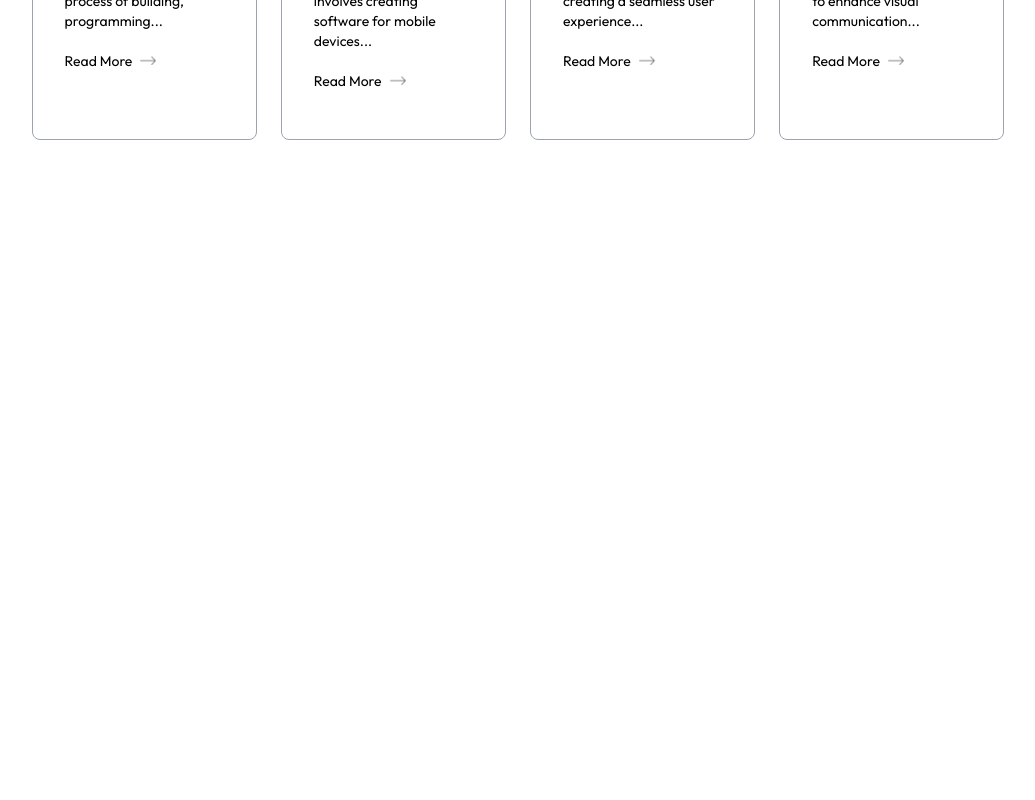
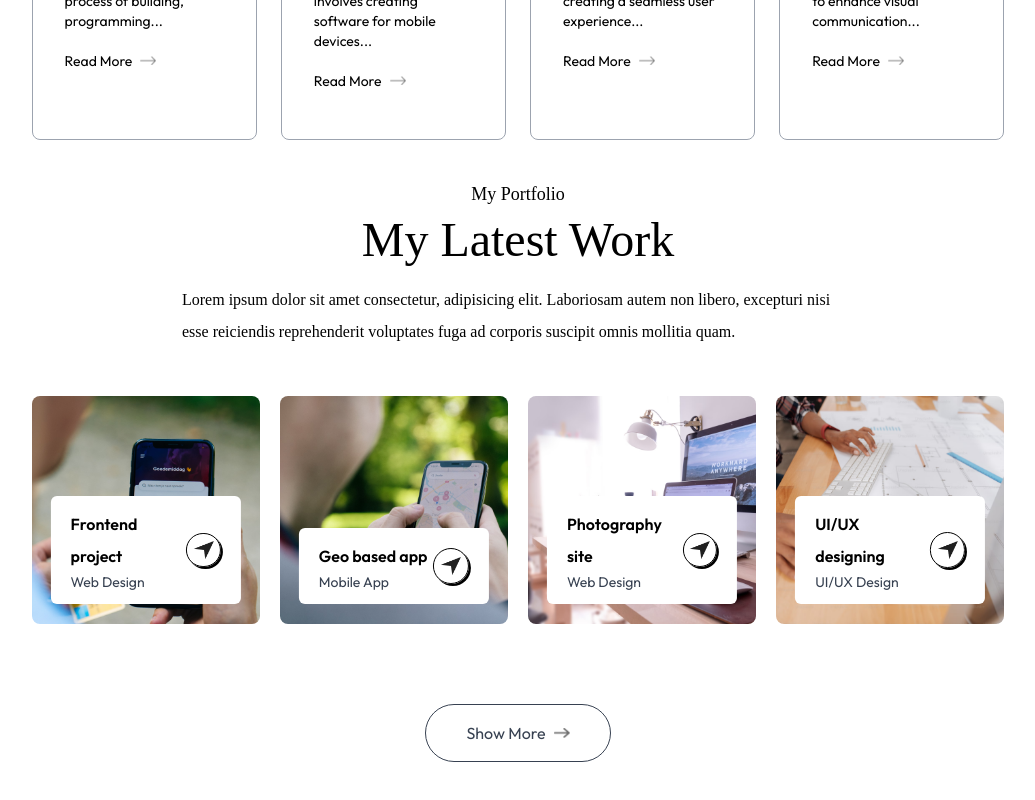
Before and after one commit to avirajkale50/my-portfolio, a Next.js app: page / in a window 1280 px wide. Shown: the part 1923-2723 px from the top of the page, without its empty margins (122-1157 px from the left). Before the commit the page ends 2103 px from the top, so only its background shows below. Built offline with nearby package versions, Linux system fonts and the light colour scheme; a web font is replaced by a local one.

Commit message:
work section added

```diff
--- /dev/null
+++ b/app/components/Work.jsx
@@ -0,0 +1,46 @@
+import { assets, workData } from "@/assets/assets";
+import Image from "next/image";
+import React from "react";
+
+const Work = () => {
+  return (
+    <div id="work" className="w-full px-[12%] py-10' scroll-mt-20">
+      <h4 className="text-center mb-2 text-lg font-Ovo">My Portfolio</h4>
+      <h2 className="text-center text-5xl font-Ovo">My Latest Work</h2>
+      <p className="textcenter max-w-2xl mx-auto mt-5 mb-12 font-Ovo">
+        Lorem ipsum dolor sit amet consectetur, adipisicing elit. Laboriosam
+        autem non libero, excepturi nisi esse reiciendis reprehenderit
+        voluptates fuga ad corporis suscipit omnis mollitia quam.
+      </p>
+
+      <div className="grid grid-cols-auto my-10 gap-5 ">
+        {workData.map((project, index) => (
+          <div
+            key={index}
+            className="aspect-square bg-no-repeat bg-cover bg-center rounded-lg relative cursor-pointer group"
+            style={{ backgroundImage: `url(${project.bgImage})` }}
+          >
+            <div className="bg-white w-10/12 rounded-md absolute bottom-5 left-1/2 -translate-x-1/2 py-3 px-5 flex items-center justify-between duration-500 group-hover:bottom-7">
+              <div>
+                <h2 className="font-semibold">{project.title}</h2>
+                <p className="text-sm text-gray-700 ">{project.description}</p>
+              </div>
+              <div className="border rounded-full border-black w-9 aspect-square flex items-center justify-center shadow-[2px_2px_0_#000] group-hover:bg-lime-300 transition">
+                <Image src={assets.send_icon} alt="send-icon" className="w-5" />
+              </div>
+            </div>
+          </div>
+        ))}
+      </div>
+      <a
+        href=""
+        className="w-max flex items-center justify-center gap-2 text-gray-700 border-[0.5px] border-gray-700 rounded-full py-3 px-10 mx-auto my-20 hover:bg-lightHover duration-500"
+      >
+        Show More{" "}
+        <Image src={assets.right_arrow_bold} alt="show-more" className="w-4" />
+      </a>
+    </div>
+  );
+};
+
+export default Work;
--- a/app/page.js
+++ b/app/page.js
@@ -3,6 +3,7 @@
 import Header from "./components/Header";
 import About from "./components/About";
 import Services from "./components/Services";
+import Work from "./components/Work";
 
 
 export default function Home() {
@@ -12,6 +13,7 @@
       <Header/>
       <About/>
       <Services/>
+      <Work/>
     </>
   );
 }
--- a/assets/assets.js
+++ b/assets/assets.js
@@ -1,40 +1,40 @@
-import user_image from './user-image.png';
-import code_icon from './code-icon.png';
-import code_icon_dark from './code-icon-dark.png';
-import edu_icon from './edu-icon.png';
-import edu_icon_dark from './edu-icon-dark.png';
-import project_icon from './project-icon.png';
-import project_icon_dark from './project-icon-dark.png';
-import vscode from './vscode.png';
-import firebase from './firebase.png';
-import figma from './figma.png';
-import git from './git.png';
-import mongodb from './mongodb.png';
-import right_arrow_white from './right-arrow-white.png';
-import logo from './logo.png';
-import logo_dark from './logo_dark.png';
-import mail_icon from './mail_icon.png';
-import mail_icon_dark from './mail_icon_dark.png';
-import profile_img from './profile-img.png';
-import download_icon from './download-icon.png';
-import hand_icon from './hand-icon.png';
-import header_bg_color from './header-bg-color.png';
-import moon_icon from './moon_icon.png';
-import sun_icon from './sun_icon.png';
-import arrow_icon from './arrow-icon.png';
-import arrow_icon_dark from './arrow-icon-dark.png';
-import menu_black from './menu-black.png';
-import menu_white from './menu-white.png';
-import close_black from './close-black.png';
-import close_white from './close-white.png';
-import web_icon from './web-icon.png';
-import mobile_icon from './mobile-icon.png';
-import ui_icon from './ui-icon.png';
-import graphics_icon from './graphics-icon.png';
-import right_arrow from './right-arrow.png';
-import send_icon from './send-icon.png';
-import right_arrow_bold from './right-arrow-bold.png';
-import right_arrow_bold_dark from './right-arrow-bold-dark.png';
+import user_image from "./user-image.png";
+import code_icon from "./code-icon.png";
+import code_icon_dark from "./code-icon-dark.png";
+import edu_icon from "./edu-icon.png";
+import edu_icon_dark from "./edu-icon-dark.png";
+import project_icon from "./project-icon.png";
+import project_icon_dark from "./project-icon-dark.png";
+import vscode from "./vscode.png";
+import firebase from "./firebase.png";
+import figma from "./figma.png";
+import git from "./git.png";
+import mongodb from "./mongodb.png";
+import right_arrow_white from "./right-arrow-white.png";
+import logo from "./logo.png";
+import logo_dark from "./logo_dark.png";
+import mail_icon from "./mail_icon.png";
+import mail_icon_dark from "./mail_icon_dark.png";
+import profile_img from "./profile-img.png";
+import download_icon from "./download-icon.png";
+import hand_icon from "./hand-icon.png";
+import header_bg_color from "./header-bg-color.png";
+import moon_icon from "./moon_icon.png";
+import sun_icon from "./sun_icon.png";
+import arrow_icon from "./arrow-icon.png";
+import arrow_icon_dark from "./arrow-icon-dark.png";
+import menu_black from "./menu-black.png";
+import menu_white from "./menu-white.png";
+import close_black from "./close-black.png";
+import close_white from "./close-white.png";
+import web_icon from "./web-icon.png";
+import mobile_icon from "./mobile-icon.png";
+import ui_icon from "./ui-icon.png";
+import graphics_icon from "./graphics-icon.png";
+import right_arrow from "./right-arrow.png";
+import send_icon from "./send-icon.png";
+import right_arrow_bold from "./right-arrow-bold.png";
+import right_arrow_bold_dark from "./right-arrow-bold-dark.png";
 
 export const assets = {
   user_image,
@@ -73,45 +73,86 @@
   right_arrow,
   send_icon,
   right_arrow_bold,
-    right_arrow_bold_dark
+  right_arrow_bold_dark,
 };
 
 export const workData = [
   {
-        title: 'Frontend project',
-        description: 'Web Design',
-        bgImage: '/work-1.png',
+    title: "Frontend project",
+    description: "Web Design",
+    bgImage: "/work-1.png",
   },
   {
-        title: 'Geo based app',
-        description: 'Mobile App',
-        bgImage: '/work-2.png',
+    title: "Geo based app",
+    description: "Mobile App",
+    bgImage: "/work-2.png",
   },
   {
-        title: 'Photography site',
-        description: 'Web Design',
-        bgImage: '/work-3.png',
+    title: "Photography site",
+    description: "Web Design",
+    bgImage: "/work-3.png",
   },
   {
-        title: 'UI/UX designing',
-        description: 'UI/UX Design',
-        bgImage: '/work-4.png',
+    title: "UI/UX designing",
+    description: "UI/UX Design",
+    bgImage: "/work-4.png",
   },
-]
+];
 
 export const serviceData = [
-    { icon: assets.web_icon, title: 'Web design', description: 'Web development is the process of building, programming...', link: '' },
-    { icon: assets.mobile_icon, title: 'Mobile app', description: 'Mobile app development involves creating software for mobile devices...', link: '' },
-    { icon: assets.ui_icon, title: 'UI/UX design', description: 'UI/UX design focuses on creating a seamless user experience...', link: '' },
-    { icon: assets.graphics_icon, title: 'Graphics design', description: 'Creative design solutions to enhance visual communication...', link: '' },
-]
+  {
+    icon: assets.web_icon,
+    title: "Web design",
+    description: "Web development is the process of building, programming...",
+    link: "",
+  },
+  {
+    icon: assets.mobile_icon,
+    title: "Mobile app",
+    description:
+      "Mobile app development involves creating software for mobile devices...",
+    link: "",
+  },
+  {
+    icon: assets.ui_icon,
+    title: "UI/UX design",
+    description:
+      "UI/UX design focuses on creating a seamless user experience...",
+    link: "",
+  },
+  {
+    icon: assets.graphics_icon,
+    title: "Graphics design",
+    description: "Creative design solutions to enhance visual communication...",
+    link: "",
+  },
+];
 
 export const infoList = [
-    { icon: assets.code_icon, iconDark: assets.code_icon_dark, title: 'Languages', description: 'HTML, CSS, JavaScript React Js, Next Js' },
-    { icon: assets.edu_icon, iconDark: assets.edu_icon_dark, title: 'Education', description: 'B.Tech in Computer Science' },
-    { icon: assets.project_icon, iconDark: assets.project_icon_dark, title: 'Projects', description: 'Built more than 5 projects' }
+  {
+    icon: assets.code_icon,
+    iconDark: assets.code_icon_dark,
+    title: "Languages",
+    description: "HTML, CSS, JavaScript React Js, Next Js",
+  },
+  {
+    icon: assets.edu_icon,
+    iconDark: assets.edu_icon_dark,
+    title: "Education",
+    description: "B.Tech in Computer Science",
+  },
+  {
+    icon: assets.project_icon,
+    iconDark: assets.project_icon_dark,
+    title: "Projects",
+    description: "Built more than 5 projects",
+  },
 ];
 
 export const toolsData = [
-    assets.vscode, assets.firebase, assets.mongodb, assets.figma, assets.git
+  assets.vscode,
+  assets.firebase,
+  assets.mongodb,
+  assets.figma,
+  assets.git,
 ];
```
Lines whose indentation alone changed are shown as unchanged.
